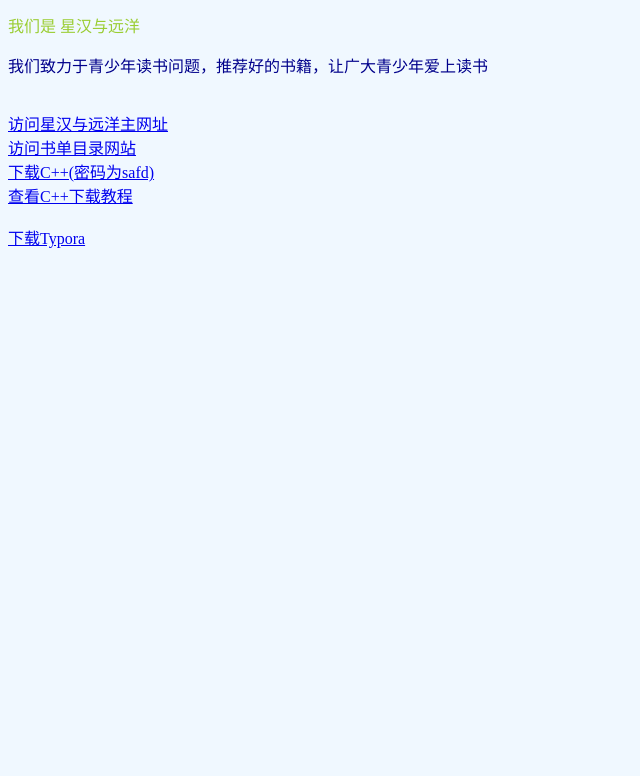
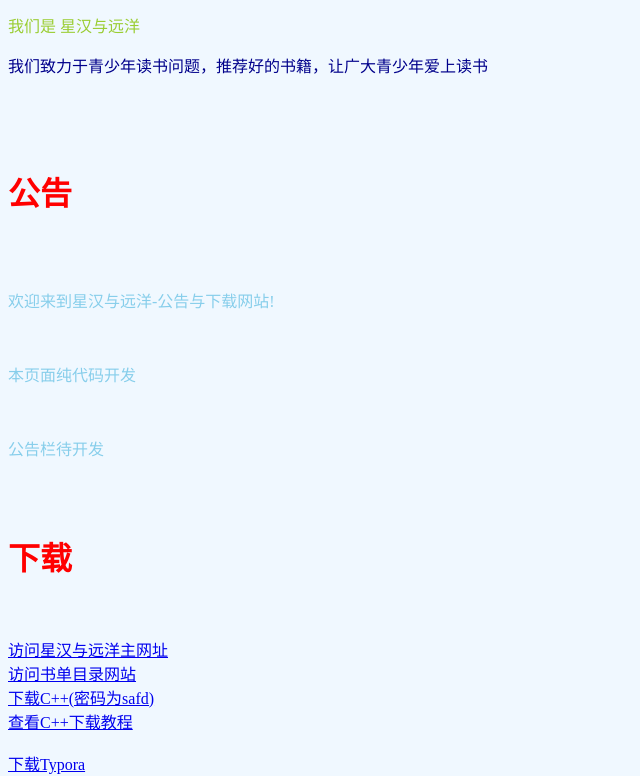
Before and after one commit to saf-D/saf-D, a plain HTML site: page index.html in a window 1280 px wide. Shown: the part 355-1131 px from the top of the page, without its empty margins (0-640 px from the left). Before the commit the page ends 800 px from the top, so only its background shows below. Drawn offline with Linux system fonts and the light colour scheme.

Commit message:
Update index.html

```diff
--- a/index.html
+++ b/index.html
@@ -3,11 +3,26 @@
 <meta charset="utf-8">
 <img src="https://pic1.imgdb.cn/item/63676c2b16f2c2beb11d91c3.png">
 <body style="background-color:AliceBlue;">
-<font color="darkgreen"><title>星汉与远洋</title></font>
+<font color="darkgreen"><title>星汉与远洋-公告与下载</title></font>
 <font color="red"><p>Hello 大家好</p></font>
 <font color="yellowgreen"><p>我们是 星汉与远洋 </p></font>
 <font color="darkblue"><p>我们致力于青少年读书问题，推荐好的书籍，让广大青少年爱上读书</p></font>
 <br />
+  <br />
+  <br />
+ <font color="red"><h1>公告</h1></font>
+  <br />
+  <br />
+  <font color="skyblue"><p>欢迎来到星汉与远洋-公告与下载网站!</p>
+  <br/>
+  <p>本页面纯代码开发</p>
+    <br/>
+  <p>公告栏待开发</p>
+    <br />
+  <br />
+ <font color="red"><h1>下载</h1></font>
+    <br />
+  <br />
 <font color="yellowgreen"><a href="https://saf123.mysxl.cn/" target="_blank" rel="noopener noreferrer">访问星汉与远洋主网址</a></font>
   <br />
   <font color="red"><a href="https://saf-d.github.io/saf1/" target="_blank" rel="noopener noreferrer">访问书单目录网站</a></font>
```
